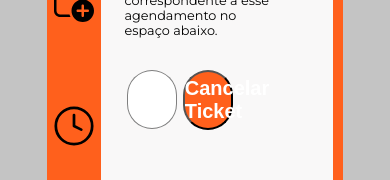
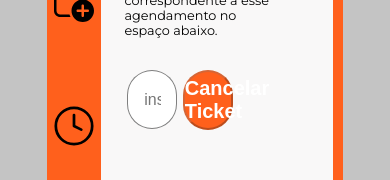
Before and after one commit to Kaue-G/Sistema-Agendamento, a React (Create React App) app in the folder react-frontend/: page /cancel in a window 390 px wide. Shown: the part 283-463 px from the top of the page. Built offline with nearby package versions, Linux system fonts and the light colour scheme.

Commit message:
cancelamento ja esta ocorrendo, prosseguir com o tratamento de erros e estilização. comear responsividade

```diff
--- a/react-frontend/src/pages/CancelPage/index.jsx
+++ b/react-frontend/src/pages/CancelPage/index.jsx
@@ -4,15 +4,14 @@ import Aside from '../../components/Aside';
 import { useState } from 'react';
 
 function CancelPage(props) {
+  const [idTicket, setIdTicket] = useState([]);
 
-  const [idTicket, setIdTicket] = useState();
-
-  ///offices/bookings/{id}
   function onChange(ev) {
     setIdTicket(ev.target.value);
   }
 
   function onClick(){
+
     api.delete(`/offices/bookings/${idTicket}`)
     // .then(
 
@@ -34,9 +33,19 @@ function CancelPage(props) {
             </p>
           </div>
           <div>
-            <form onSubmit="onDelete" className="form" action="">
-              <input type="email" name="" id="" onChange={onChange}/>
-              <button type="button" onClick={onClick}>cancelar ticket</button>
+            <form className="form" action="">
+              <input
+              type="number"
+              placeholder = "insira o numero do seu Ticket"
+              name="" id="" onChange={onChange}
+              />
+              <button
+              type="button"
+              onClick={onClick}
+              disabled
+              >
+                cancelar ticket
+              </button>
             </form>
           </div>
         </div>
--- a/react-frontend/src/pages/HistoricPage/index.jsx
+++ /dev/null
@@ -1,72 +0,0 @@
-import React, { useState, useEffect } from 'react';
-import Aside from '../../components/Aside';
-import './style.css';
-
-import Disponibility from "../../components/Disponibility";
-import axios from 'axios';
-import api from '../../services/api';
-
-
-function Home() {
-  const [agendados, setAgendados] =  useState([]);
-  const [email, setEmail] =  useState([]);
-
-  console.log(agendados);
-
-  function onChange(ev) {
-    const { name, value} = ev.target;
-    setEmail(value);
-  }
-
-  console.log(email);
-
-  function onClick(){
-    api.get(`/offices/bookings?email=${email}`)
-    .then((agendamentos) => {
-      setAgendados(agendamentos.data);
-    });
-    console.log(agendados);
-    console.log(email);
-  }
-
-
-  return (
-    // <>
-    //   <main>
-    //     <Disponibility />
-    //   </main>
-    // </>
-    <div className="container">
-      <div className="page">
-        <Aside />
-        <div className="cancelarTicket">
-          <div className ="txt">
-            <h1>historico</h1>
-            <p>
-              Busque seu histórico de agendamentos da
-              última semana pelo e-mail utilizado na
-              confirmação de sua reserva.
-            </p>
-          </div>
-          <div>
-            <form className="form" action="">
-              <input type="" name="email" id="" onChange={onChange}/>
-              <button type="button" onClick={onClick}>buscar</button>
-            </form>
-          </div>
-
-
-
-          <div>
-
-          </div>
-
-
-
-        </div>
-      </div>
-    </div>
-  )
-}
-
-export default Home;
--- a/react-frontend/src/pages/HistoricPage/style.css
+++ /dev/null
@@ -1,68 +0,0 @@
-.container {
-  width: 100vw;
-  height: 100vh;
-  padding: 12vh 12vw 0 12vw;
-}
-
-.page {
-  display: flex;
-  background: #FF601C;
-  border-radius: 20px;
-}
-
-.cancelarTicket {
-  background: #F9F8F8;
-  width: 100vw;
-  display: flex;
-  flex-direction: column;
-
-
-  border-radius: 0 20px 20px 0;
-  margin: 10px 10px 10px 0;
-  padding: 5% 8%;
-}
-
-.txt h1 {
-  font-size: 1.5rem;
-  text-transform: capitalize;
-  font-weight: bold;
-
-}
-
-.txt p {
-  font-size: .8rem;
-
-  margin: 32px 0;
-  width: 80%;
-}
-
-.form {
-  width: 60%;
-  display: flex;
-  justify-content: space-around;
-}
-
-.form input, button {
-  width: 45%;
-}
-
-.form input {
-  height: 59px;
-  padding-left: 1rem;
-  background: #FFFFFF;
-  border: 1px solid rgba(0, 0, 0, 0.5);
-  box-sizing: border-box;
-  border-radius: 30px;
-}
-
-form button {
-  height: 60px;
-
-  font-size: 20px;
-  font-weight: bold;
-  text-transform: capitalize;
-  color: #FFFFFF;
-
-  background: #FF601C;
-  border-radius: 50px;
-}
```
